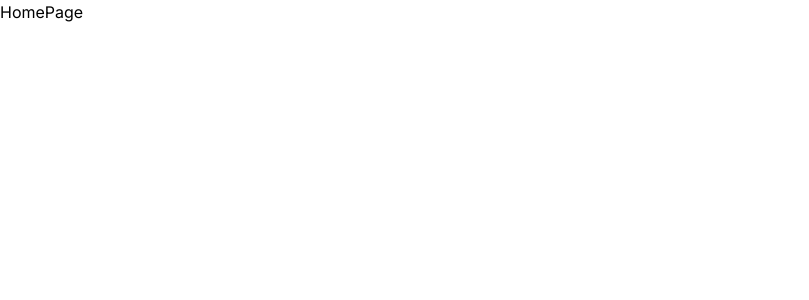
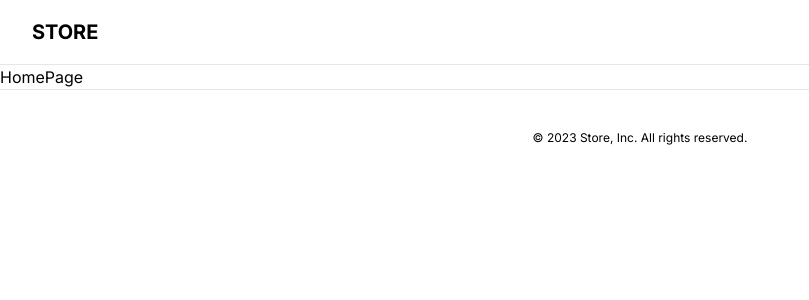
Before and after one commit to Bojackxiang/youtube-store, a Next.js app: page / in a window 1280 px wide. Shown: the top 300 px of the page, without its empty margins (0-809 px from the left). Built offline with nearby package versions, Linux system fonts and the light colour scheme.

Commit message:
update navigation and footer

```diff
--- a/app/layout.tsx
+++ b/app/layout.tsx
@@ -1,22 +1,30 @@
-import './globals.css'
-import type { Metadata } from 'next'
-import { Inter } from 'next/font/google'
+import "./globals.css";
+import type { Metadata } from "next";
+import { Inter } from "next/font/google";
+import { ToastProvider } from "./providers/toast-provider";
+import { ModalProvider } from "./providers/modal-provider";
+import Navbar from "@/components/nav-bar";
+import Footer from "@/components/footer";
 
-const font = Inter({ subsets: ['latin'] })
+const font = Inter({ subsets: ["latin"] });
 
 export const metadata: Metadata = {
-  title: 'Store',
-  description: 'Store',
-}
+  title: "Store",
+  description: "Store",
+};
 
 export default function RootLayout({
   children,
 }: {
-  children: React.ReactNode
+  children: React.ReactNode;
 }) {
   return (
-    <html lang="en">
-      <body className={font.className}>{children}</body>
-    </html>
-  )
+    <body className={font.className}>
+      <ToastProvider />
+      <ModalProvider />
+      <Navbar />
+      {children}
+      <Footer />
+    </body>
+  );
 }
--- /dev/null
+++ b/app/providers/modal-provider.tsx
@@ -0,0 +1,22 @@
+"use client";
+import { useEffect, useState } from "react";
+
+// import StoreModal from "@/components/modals/store-modal";
+
+export const ModalProvider = () => {
+  const [mounted, setMounted] = useState(false);
+
+  useEffect(() => {
+    setMounted(true);
+  }, []);
+
+  if (!mounted) {
+    return null;
+  }
+
+  return (
+    <>
+
+    </>
+  );
+};
--- /dev/null
+++ b/app/providers/toast-provider.tsx
@@ -0,0 +1,9 @@
+"use client";
+
+import { Toaster } from "react-hot-toast";
+
+export const ToastProvider = () => {
+  return (
+    <Toaster />
+   );
+};
--- /dev/null
+++ b/components/container.tsx
@@ -0,0 +1,15 @@
+interface ContainerProps {
+  children: React.ReactNode;
+}
+
+const Container: React.FC<ContainerProps> = ({
+  children
+}) => {
+  return (
+    <div className="mx-auto max-w-7xl">
+      {children}
+    </div>
+   );
+};
+
+export default Container;
--- /dev/null
+++ b/components/footer.tsx
@@ -0,0 +1,13 @@
+const Footer = () => {
+  return (
+    <footer className="bg-white border-t">
+      <div className="mx-auto py-10">
+        <p className="text-center text-xs text-black">
+          &copy; 2023 Store, Inc. All rights reserved.
+        </p>
+      </div>
+    </footer>
+  )
+};
+
+export default Footer;
--- /dev/null
+++ b/components/main-nav.tsx
@@ -0,0 +1,44 @@
+"use client";
+
+import Link from "next/link"
+import { usePathname } from "next/navigation";
+
+import { Category } from "@/types";
+import { cn } from "@/utils/tw-helper";
+
+interface MainNavProps {
+  data: Category[];
+}
+
+const MainNav: React.FC<MainNavProps> = ({
+  data
+}) => {
+  const pathname = usePathname();
+
+  const routes = data.map((route) => ({
+    href: `/category/${route.id}`,
+    label: route.name,
+    active: pathname === `/category/${route.id}`,
+  }));
+
+  return (
+    <nav
+      className="mx-6 flex items-center space-x-4 lg:space-x-6"
+    >
+      {routes.map((route) => (
+        <Link
+          key={route.href}
+          href={route.href}
+          className={cn(
+            'text-sm font-medium transition-colors hover:text-black',
+            route.active ? 'text-black' : 'text-neutral-500'
+          )}
+        >
+          {route.label}
+      </Link>
+      ))}
+    </nav>
+  )
+};
+
+export default MainNav;
--- /dev/null
+++ b/components/nav-bar.tsx
@@ -0,0 +1,27 @@
+import Link from "next/link";
+
+import MainNav from "@/components/main-nav";
+
+// import NavbarActions from "@/components/navbar-actions";
+// import getCategories from "@/actions/get-categories";
+import Container from "./container";
+
+const Navbar = async () => {
+  // const categories = await getCategories();
+
+  return (
+    <div className="border-b">
+      <Container>
+        <div className="relative px-4 sm:px-6 lg:px-8 flex h-16 items-center">
+          <Link href="/" className="ml-4 flex lg:ml-0 gap-x-2">
+            <p className="font-bold text-xl">STORE</p>
+          </Link>
+          {/* <MainNav data={categories} /> */}
+          {/* <NavbarActions /> */}
+        </div>
+      </Container>
+    </div>
+  );
+};
+
+export default Navbar;
--- a/package.json
+++ b/package.json
@@ -13,12 +13,15 @@
     "@types/react": "18.2.15",
     "@types/react-dom": "18.2.7",
     "autoprefixer": "10.4.14",
+    "clsx": "^2.0.0",
     "eslint": "8.45.0",
     "eslint-config-next": "13.4.10",
     "next": "13.4.10",
     "postcss": "8.4.26",
     "react": "18.2.0",
     "react-dom": "18.2.0",
+    "react-hot-toast": "^2.4.1",
+    "tailwind-merge": "^1.13.2",
     "tailwindcss": "3.3.3",
     "typescript": "5.1.6"
   }
--- /dev/null
+++ b/types/index.ts
@@ -0,0 +1,39 @@
+export interface Product {
+  id: string;
+  category: Category;
+  name: string;
+  price: string;
+  isFeatured: boolean;
+  size: Size;
+  color: Color;
+  images: Image[]
+};
+
+export interface Image {
+  id: string;
+  url: string;
+}
+
+export interface Billboard {
+  id: string;
+  label: string;
+  imageUrl: string;
+};
+
+export interface Category {
+  id: string;
+  name: string;
+  billboard: Billboard;
+};
+
+export interface Size {
+  id: string;
+  name: string;
+  value: string;
+};
+
+export interface Color {
+  id: string;
+  name: string;
+  value: string;
+};
--- /dev/null
+++ b/utils/tw-helper.tsx
@@ -0,0 +1,6 @@
+import { type ClassValue, clsx } from "clsx"
+import { twMerge } from "tailwind-merge"
+
+export function cn(...inputs: ClassValue[]) {
+  return twMerge(clsx(inputs))
+}
```
Also changed, not shown: 1 other file (tests, documents, lock files or other folders).
